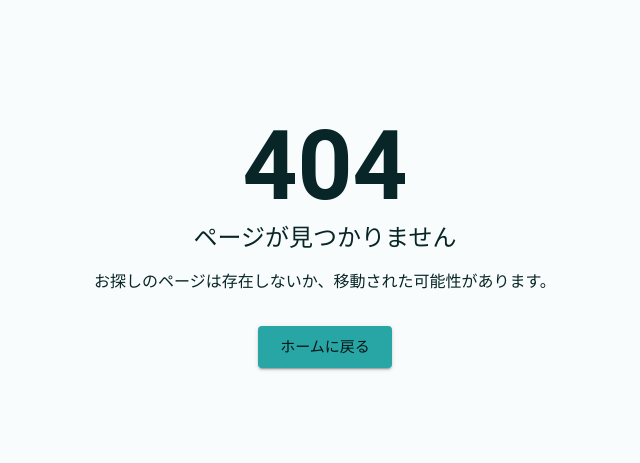
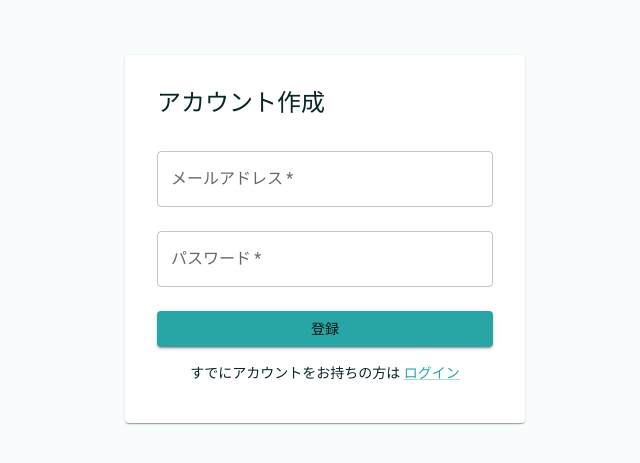
Before and after one commit to takuma0403/HistoryHub, a React (Vite) app in the folder frontend/: page /signup in a window 1280 px wide. Before the commit this address led to /error/404. Shown: the part 161-624 px from the top of the page, without its empty margins (315-955 px from the left). Built offline with nearby package versions, Linux system fonts and the light colour scheme.

Commit message:
[forntend] ログイン画面実装、ログイン後にトークンを取得しstoreで管理する #6   - verify、signupも実装

```diff
--- a/frontend/src/features/auth/authSlice.ts
+++ b/frontend/src/features/auth/authSlice.ts
@@ -2,26 +2,30 @@ import { createSlice, PayloadAction } from '@reduxjs/toolkit';
 
 interface AuthState {
   token: string | null;
+  email: string | null;
 }
 
 const initialState: AuthState = {
-    token: localStorage.getItem('token'),
+  token: null,
+  email: null,
 };
 
-export const authSlice = createSlice({
+const authSlice = createSlice({
   name: 'auth',
   initialState,
   reducers: {
     setToken: (state, action: PayloadAction<string>) => {
       state.token = action.payload;
-      localStorage.setItem('token', action.payload);
     },
-    clearToken: (state) => {
+    setEmail: (state, action: PayloadAction<string>) => {
+      state.email = action.payload;
+    },
+    clearAuth: (state) => {
       state.token = null;
-      localStorage.removeItem('token');
+      state.email = null;
     },
   },
 });
 
-export const { setToken, clearToken } = authSlice.actions;
+export const { setToken, setEmail, clearAuth } = authSlice.actions;
 export default authSlice.reducer;
--- /dev/null
+++ b/frontend/src/pages/Signup.tsx
@@ -0,0 +1,103 @@
+import { useState } from 'react';
+import { useSignupMutation } from '../features/auth/authApi';
+import {
+  Box,
+  Button,
+  Card,
+  CardContent,
+  TextField,
+  Typography,
+  CircularProgress,
+  Link,
+} from '@mui/material';
+import { Link as RouterLink, useNavigate } from 'react-router-dom';
+import { useDispatch } from 'react-redux';
+import { setEmail } from '../features/auth/authSlice';
+
+export default function Signup() {
+  const dispatch = useDispatch();
+  const navigate = useNavigate();
+  const [signup, { isLoading, error }] = useSignupMutation();
+  const [email, setEmailInput] = useState('');
+  const [password, setPassword] = useState('');
+  const [isSubmitting, setIsSubmitting] = useState(false);
+
+  const handleSubmit = async (e: React.FormEvent) => {
+    e.preventDefault();
+    setIsSubmitting(true);
+    try {
+      await signup({ email, password }).unwrap();
+      dispatch(setEmail(email));
+      navigate('/verify');
+    } catch (err) {
+      console.error('Signup failed:', err);
+    } finally {
+      setIsSubmitting(false);
+    }
+  };
+
+  return (
+    <Box
+      display="flex"
+      justifyContent="center"
+      alignItems="center"
+      minHeight="100vh"
+      bgcolor="background.default"
+    >
+      <Card sx={{ maxWidth: 400, width: '100%', p: 2 }}>
+        <CardContent>
+          <Typography variant="h5" component="div" mb={2}>
+            アカウント作成
+          </Typography>
+          <Box component="form" onSubmit={handleSubmit} noValidate>
+            <TextField
+              label="メールアドレス"
+              type="email"
+              fullWidth
+              margin="normal"
+              value={email}
+              onChange={(e) => setEmailInput(e.target.value)}
+              required
+            />
+            <TextField
+              label="パスワード"
+              type="password"
+              fullWidth
+              margin="normal"
+              value={password}
+              onChange={(e) => setPassword(e.target.value)}
+              required
+            />
+            {error && (
+              <Typography color="error" variant="body2" mt={1}>
+                登録に失敗しました
+              </Typography>
+            )}
+            <Button
+              type="submit"
+              variant="contained"
+              color="primary"
+              fullWidth
+              sx={{ mt: 2 }}
+              disabled={isLoading || isSubmitting}
+            >
+              {(isLoading || isSubmitting) ? (
+                <CircularProgress size={24} />
+              ) : (
+                '登録'
+              )}
+            </Button>
+          </Box>
+          <Box mt={2}>
+            <Typography variant="body2" align="center">
+              すでにアカウントをお持ちの方は{' '}
+              <Link component={RouterLink} to="/login">
+                ログイン
+              </Link>
+            </Typography>
+          </Box>
+        </CardContent>
+      </Card>
+    </Box>
+  );
+}
--- /dev/null
+++ b/frontend/src/pages/Verify.tsx
@@ -0,0 +1,89 @@
+import { useState } from 'react';
+import { useVerifyMutation } from '../features/auth/authApi';
+import {
+  Box,
+  Button,
+  Card,
+  CardContent,
+  TextField,
+  Typography,
+  CircularProgress,
+} from '@mui/material';
+import { useSelector } from 'react-redux';
+import type { RootState } from '../app/store';
+import { useNavigate } from 'react-router-dom';
+
+export default function Verify() {
+  const navigate = useNavigate();
+  const email = useSelector((state: RootState) => state.auth.email);
+  const [verify, { isLoading, error }] = useVerifyMutation();
+  const [code, setCode] = useState('');
+  const [isSubmitting, setIsSubmitting] = useState(false);
+
+  const handleSubmit = async (e: React.FormEvent) => {
+    e.preventDefault();
+    if (!email) {
+      alert('メールアドレスが未設定です。先にサインアップしてください。');
+      navigate('/signup');
+      return;
+    }
+
+    setIsSubmitting(true);
+    try {
+      await verify({ email, code }).unwrap();
+      navigate('/login');
+    } catch (err) {
+      console.error('Verify failed:', err);
+    } finally {
+      setIsSubmitting(false);
+    }
+  };
+
+  return (
+    <Box
+      display="flex"
+      justifyContent="center"
+      alignItems="center"
+      minHeight="100vh"
+      bgcolor="background.default"
+    >
+      <Card sx={{ maxWidth: 400, width: '100%', p: 2 }}>
+        <CardContent>
+          <Typography variant="h5" component="div" mb={2}>
+            認証コードの確認
+          </Typography>
+          <Box component="form" onSubmit={handleSubmit} noValidate>
+            <TextField
+              label="認証コード"
+              type="text"
+              fullWidth
+              margin="normal"
+              value={code}
+              onChange={(e) => setCode(e.target.value)}
+              required
+            />
+            {error && (
+              <Typography color="error" variant="body2" mt={1}>
+                認証に失敗しました
+              </Typography>
+            )}
+            <Button
+              type="submit"
+              variant="contained"
+              color="primary"
+              fullWidth
+              sx={{ mt: 2 }}
+              disabled={isLoading || isSubmitting}
+            >
+              {(isLoading || isSubmitting) ? (
+                <CircularProgress size={24} />
+              ) : (
+                '認証する'
+              )}
+            </Button>
+          </Box>
+        </CardContent>
+      </Card>
+    </Box>
+  );
+}
```
Also changed, not shown: frontend/src/route.tsx (+21 -11 lines).
